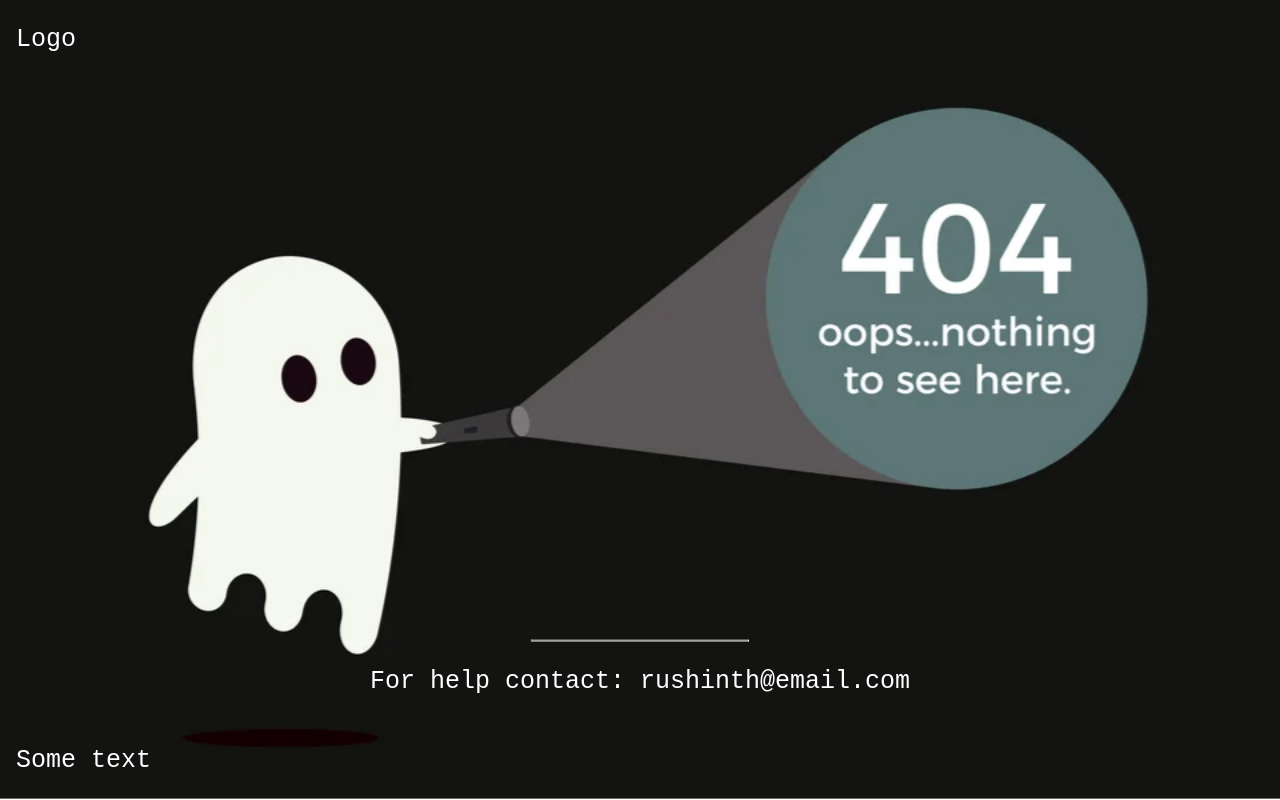
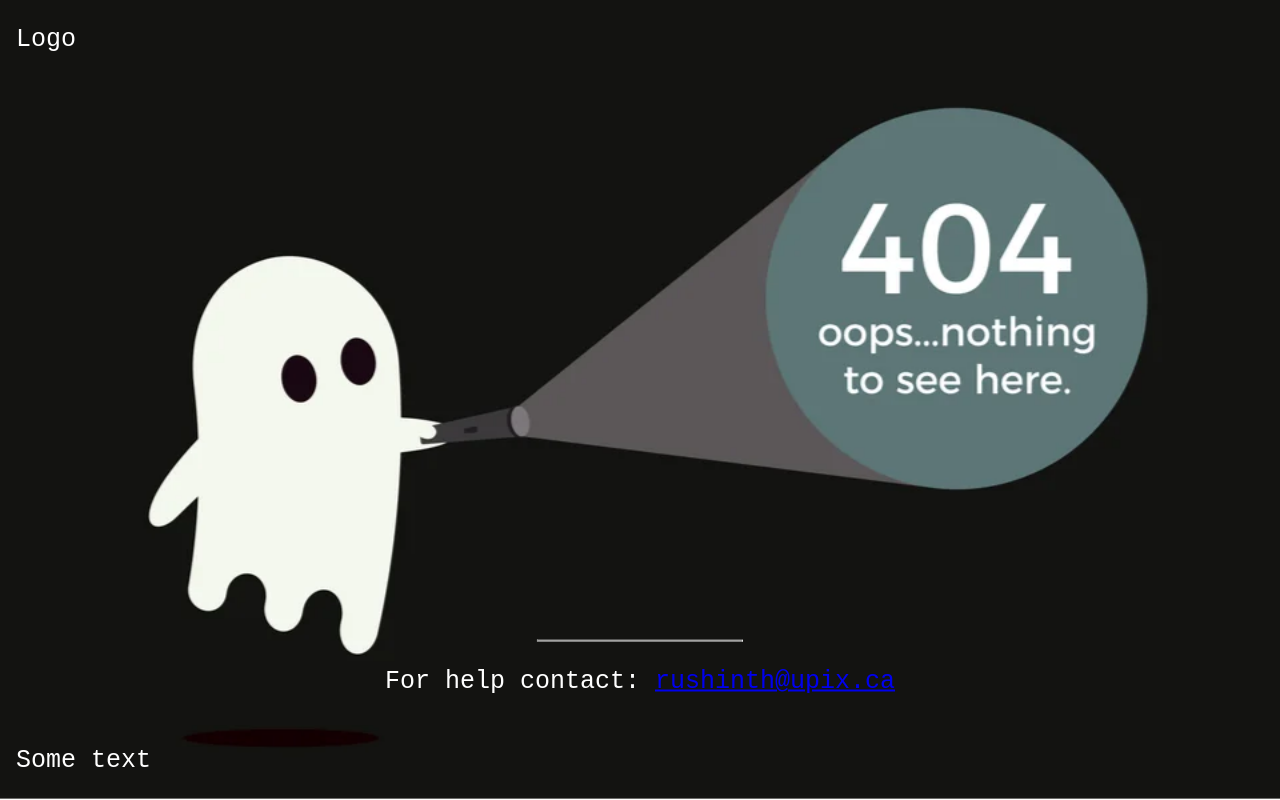
Before and after one commit to RushinthJohn/upix.ca.github.io, a plain HTML site: page 404.html in a window 1280 px wide. Drawn offline with Linux system fonts and the light colour scheme.

Commit message:
Updated email links

```diff
--- a/404.html
+++ b/404.html
@@ -51,7 +51,7 @@ hr {
   <div class="middle">
     <!-- <h1>COMING SOON</h1> -->
     <hr>
-    <p>For help contact: rushinth@email.com</p>
+    <p>For help contact: <a href="mailto: rushinth@upix.ca">rushinth@upix.ca</a></p>
   </div>
   <div class="bottomleft">
     <p>Some text</p>
```
Also changed, not shown: index.html (+1 -1 lines).
